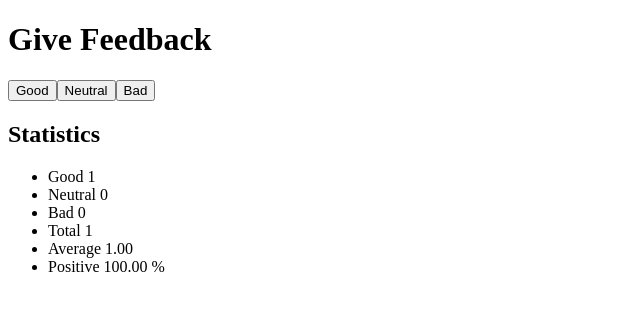
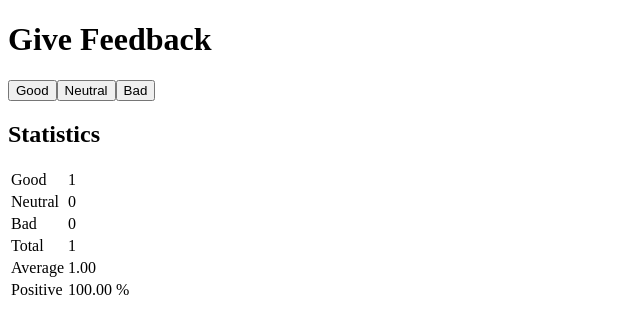
Before and after one commit to Jose-ManDev/fullstack-open-notes, a React (Vite) app in the folder exercises/Parte 1/unicafe/: page / in a window 1280 px wide. Both pictures are taken after a click on the button "Good". Shown: the top 334 px of the page, without its empty margins (0-640 px from the left). Built offline with nearby package versions, Linux system fonts and the light colour scheme.

Commit message:
Solved exercise 1.11

```diff
--- a/exercises/Parte 1/unicafe/src/components/Display.tsx
+++ b/exercises/Parte 1/unicafe/src/components/Display.tsx
@@ -9,11 +9,17 @@ export default function Display({ title, data }: DisplayProps) {
   return (
     <div>
       <h2>{title}</h2>
-      <ul>
-        {data.map((item) => (
-          <DisplayLine key={item.label} label={item.label} value={item.value} />
-        ))}
-      </ul>
+      <table>
+        <tbody>
+          {data.map((item) => (
+            <DisplayLine
+              key={item.label}
+              label={item.label}
+              value={item.value}
+            />
+          ))}
+        </tbody>
+      </table>
     </div>
   );
 }
@@ -25,8 +31,9 @@ type DisplayLineProps = {
 
 function DisplayLine({ label, value }: DisplayLineProps) {
   return (
-    <li>
-      <span>{label}</span> <span>{value}</span>
-    </li>
+    <tr>
+      <td>{label}</td>
+      <td>{value}</td>
+    </tr>
   );
 }
```
